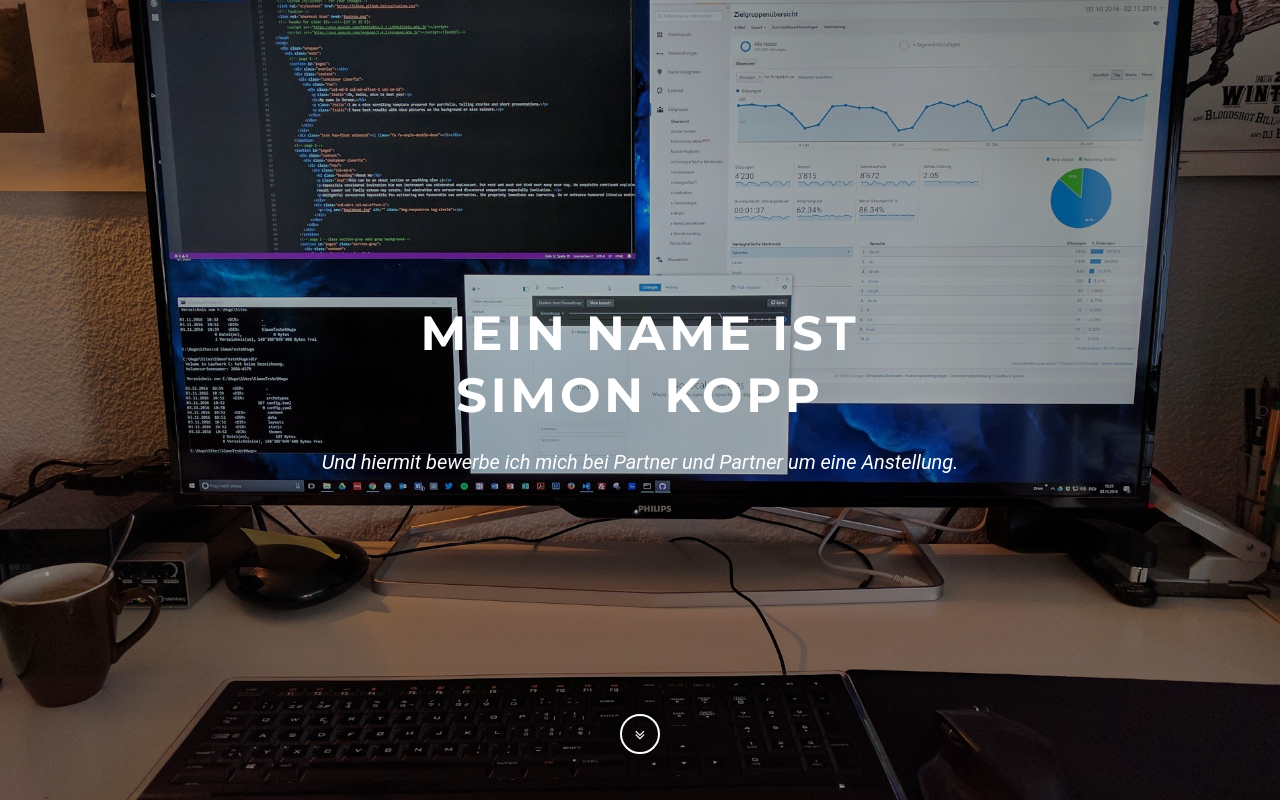
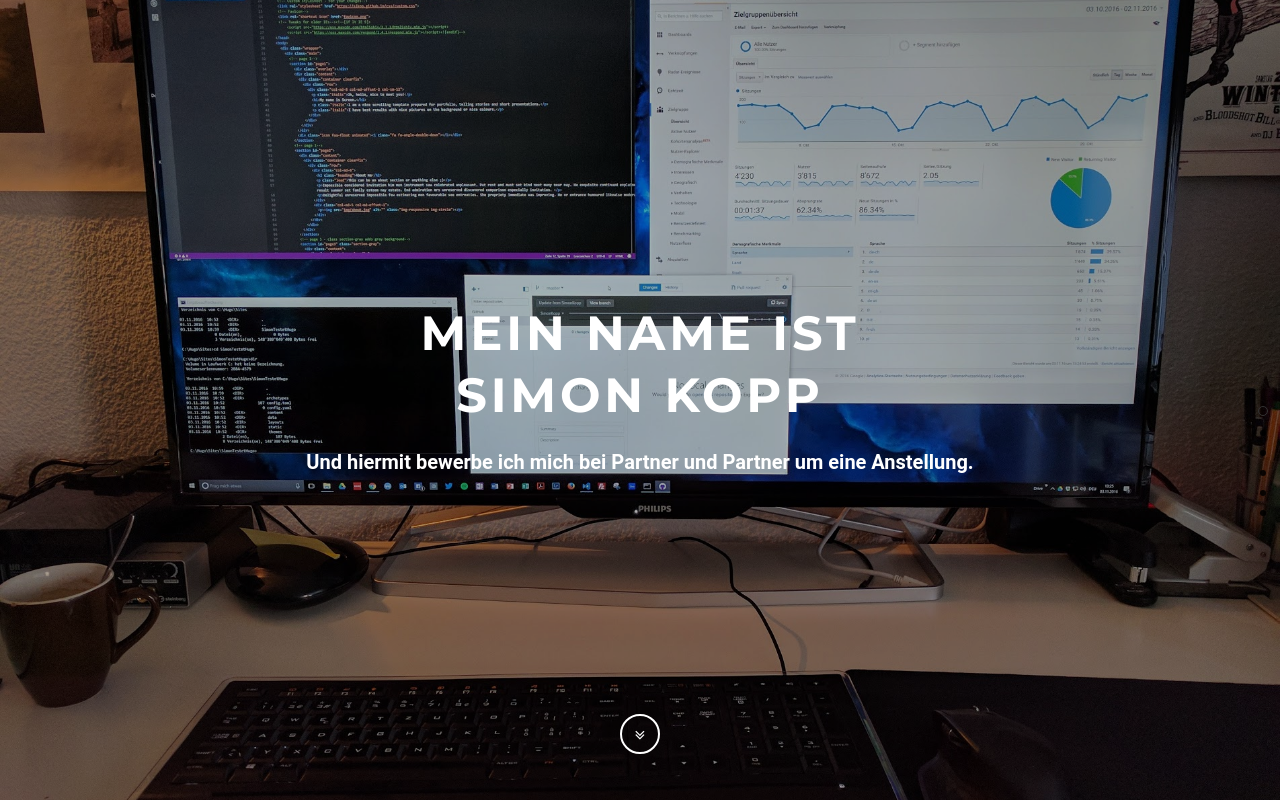
Before and after one commit to sikop/sikop.github.io, a plain HTML site: page index.html in a window 1280 px wide. Drawn offline with nearby package versions, Linux system fonts and the light colour scheme.

Commit message:
header font

```diff
--- a/index.html
+++ b/index.html
@@ -37,7 +37,7 @@
               <div class="row">
                 <div class="col-md-8 col-md-offset-2 col-sm-12">
                   <h1>Mein Name ist<br />Simon Kopp</h1>
-                  <p class="italic">Und hiermit bewerbe ich mich bei Partner und Partner um eine Anstellung.</p>
+                  <p class="lead" style="text-align:center;">Und hiermit bewerbe ich mich bei Partner und Partner um eine Anstellung.</p>
 
                 </div>
               </div>
```
